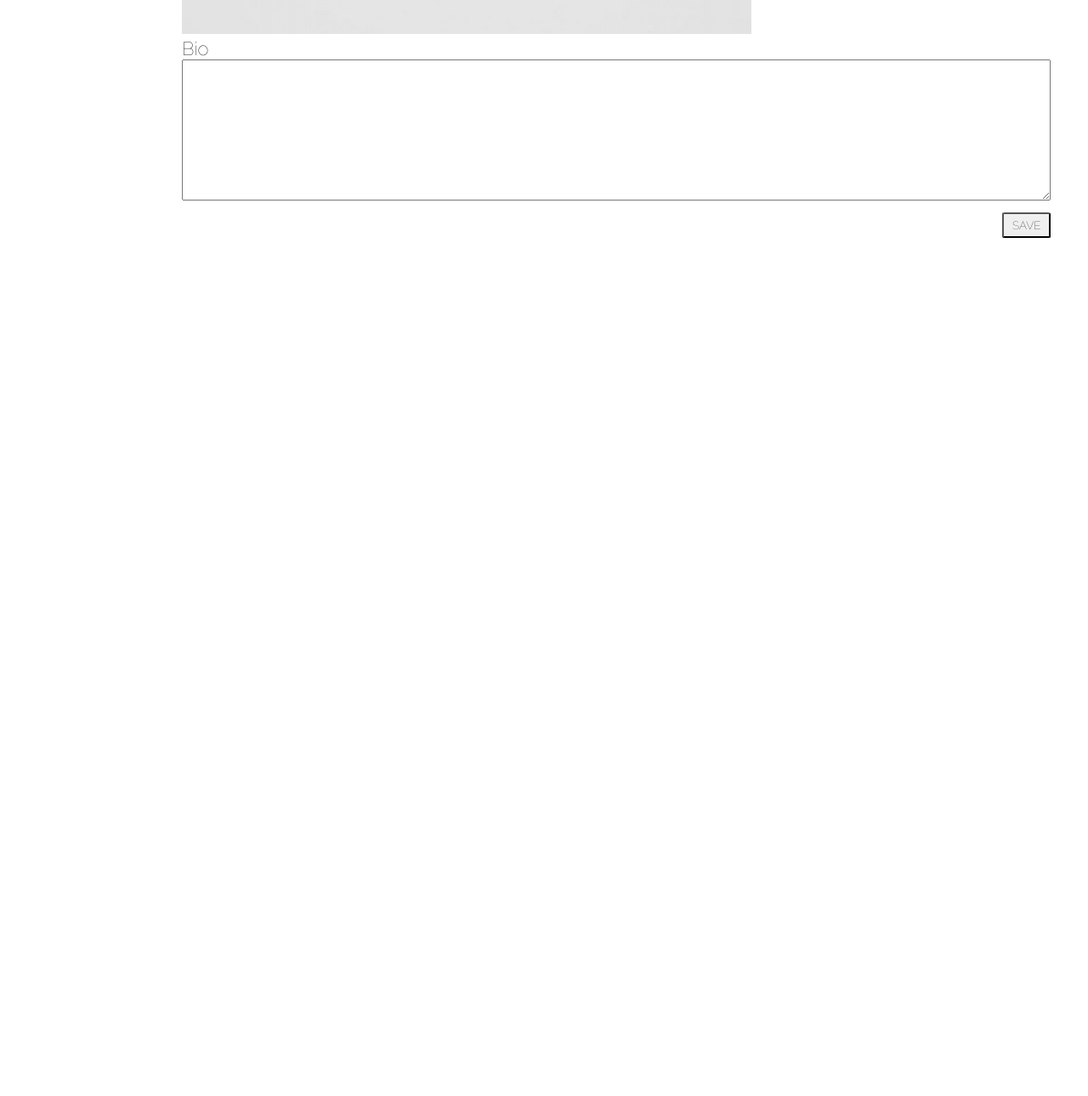
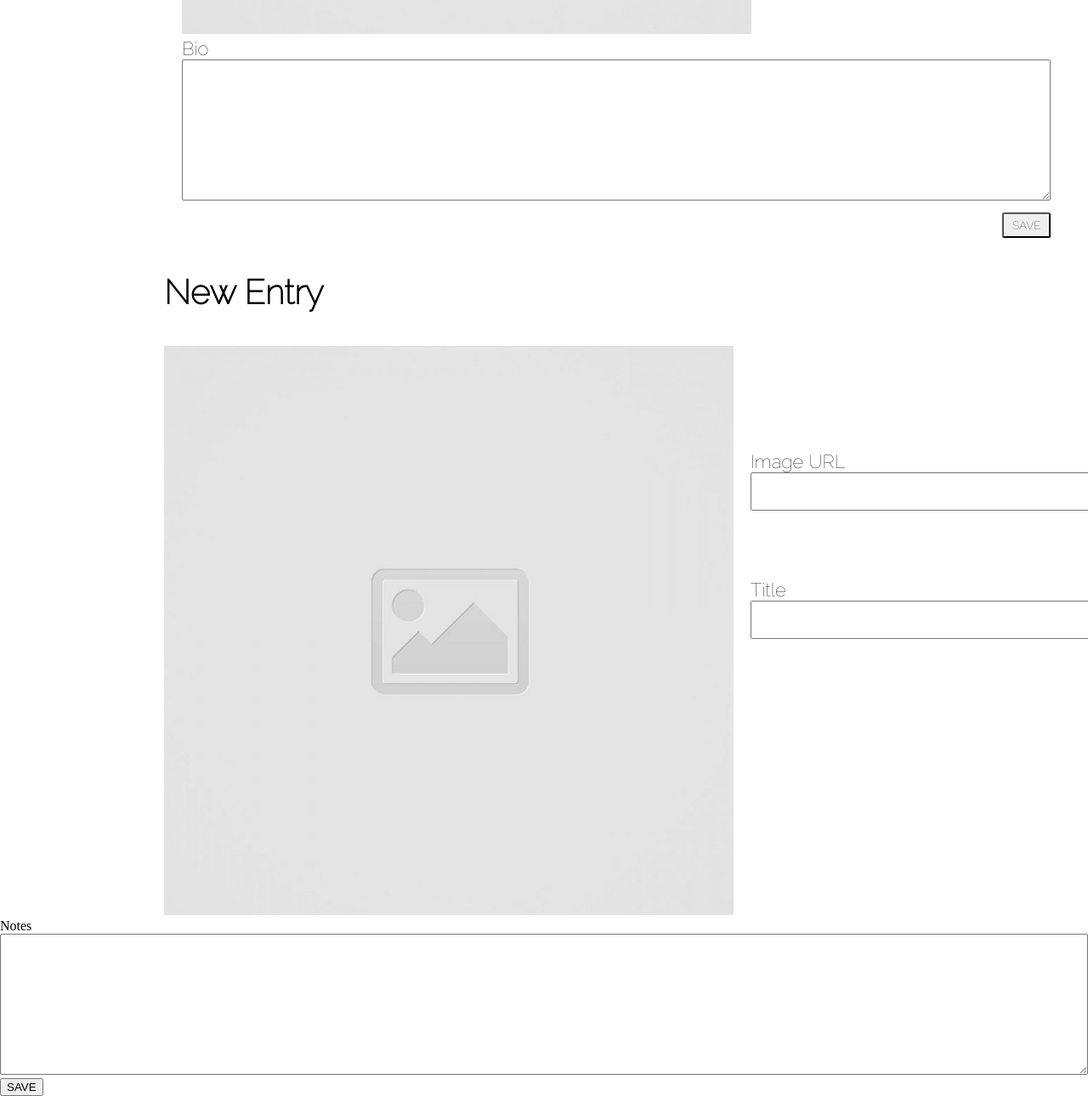
Before and after one commit to richtrunzo/code-journal, a website: page index.html in a window 1280 px wide. Shown: the part 897-2187 px from the top of the page at 85% size. Before the commit the page ends 1177 px from the top, so only its background shows below. Drawn offline with nearby package versions, Linux system fonts and the light colour scheme.

Commit message:
Added a view for create entry. #4.

```diff
--- a/css/styles.css
+++ b/css/styles.css
@@ -137,6 +137,47 @@ textarea {
   text-decoration: none;
 }
 
+.entry-row-one {
+  display: flex;
+  justify-content: center;
+  align-items: center;
+}
+
+.col-one-entry > h3 {
+  font-size: 40px;
+  font-family: 'Raleway', sans-serif;
+}
+
+.col-one-entry > img {
+  width: 670px;
+  height: 670px;
+}
+
+.col-two-entry {
+  margin-left: 20px;
+}
+
+.entry-label {
+  font-size: 22px;
+  font-family: 'Raleway', sans-serif;
+}
+
+.entry-input {
+  width: 200%;
+  padding-top: 10px;
+  padding-bottom: 10px;
+  font-size: 18px;
+  font-family: 'Raleway', sans-serif;
+  margin-bottom: 80px;
+}
+
+
+/* .entry-row-two-col-one {
+ display: flex;
+ flex-direction: column;
+ align-items: center;
+} */
+
 @media screen and (max-width: 1550px) {
   .row-one-profile {
     margin-left: 200px;
--- a/index.html
+++ b/index.html
@@ -80,7 +80,43 @@
   </div>
   <div data-view="profile" class="view hidden profile"></div>
   <div data-view="entries" class="view hidden entries"></div>
-  <div data-view="create-entry" class="view hidden create-entry"></div>
+  <div data-view="create-entry" class="view create-entry">
+    <div class="entry-container">
+      <div class="entry-row-one">
+        <div class="col-one-entry">
+          <h3>New Entry</h3>
+          <img src="images/placeholder-image-square.jpg" alt="Entry Image">
+        </div>
+        <div class="col-two-entry">
+          <div>
+            <label class="entry-label" for="image-url">Image URL</label>
+          </div>
+          <div>
+            <input class="entry-input" type="text" id="image-url">
+          </div>
+          <div>
+            <label class="entry-label" for="entry-title">Title</label>
+          </div>
+          <div>
+            <input class="entry-input" type="text" id="entry-title">
+          </div>
+        </div>
+      </div>
+      <div class="entry-row-two">
+        <div class="entry-row-two-col-one">
+          <div>
+            <label class="notes-label" for="notes">Notes</label>
+          </div>
+          <div>
+            <textarea id="notes" rows="10"></textarea>
+          </div>
+        </div>
+        <div class="entry-button">
+          <button class="entry-save">SAVE</button>
+        </div>
+      </div>
+    </div>
+  </div>
   </main>
   <script src="js/data.js"></script>
   <script src="js/main.js"></script>
```
